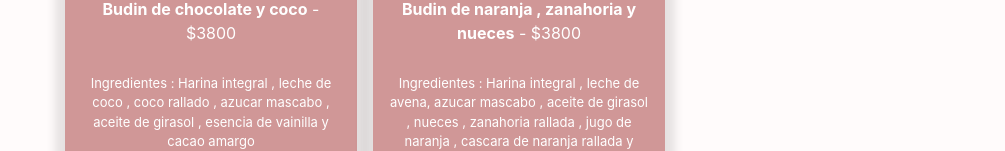
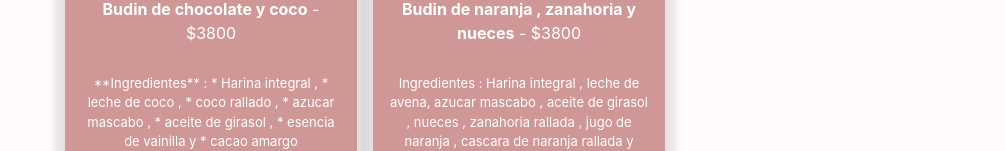
Before and after one commit to Blito13/ShopCart, a React (Vite) app: page / in a window 1280 px wide. Shown: the part 649-800 px from the top of the page, without its empty margins (275-1280 px from the left). Built offline with nearby package versions, Linux system fonts and the light colour scheme.

Commit message:
try MD str

```diff
--- a/src/mocks/products.js
+++ b/src/mocks/products.js
@@ -3,7 +3,7 @@ import * as AllImages from '../media/realMedia/indexMedia';
      {
         id: 37,
    title: "Budin de chocolate y coco",
-   description: " Ingredientes : Harina integral , leche de coco , coco rallado , azucar mascabo , aceite de girasol , esencia de vainilla y cacao amargo",
+   description: " **Ingredientes** : * Harina integral , * leche de coco , * coco rallado , * azucar mascabo , * aceite de girasol , * esencia de vainilla y * cacao amargo",
    price: 3800,
    discountPercentage: 2.92,
    rating: 4.92,
```
